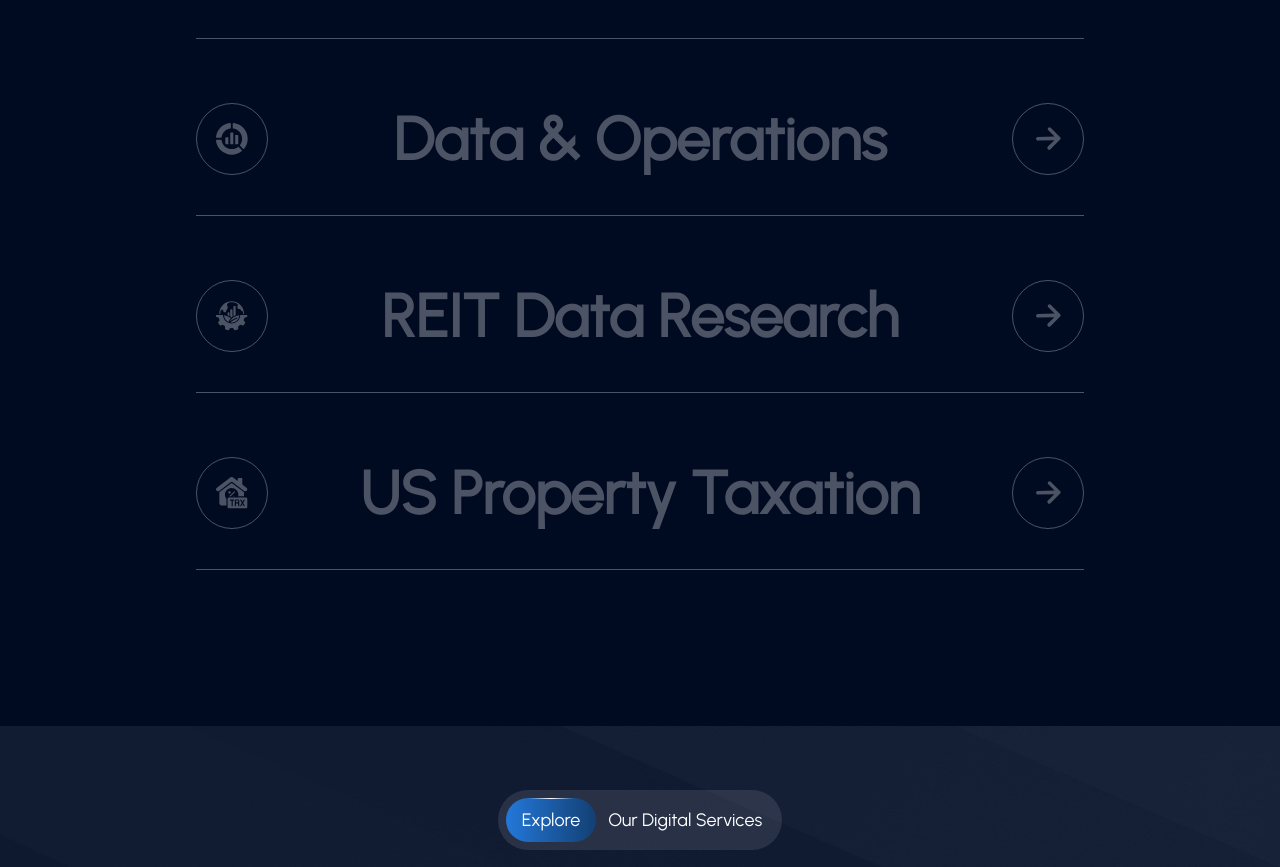
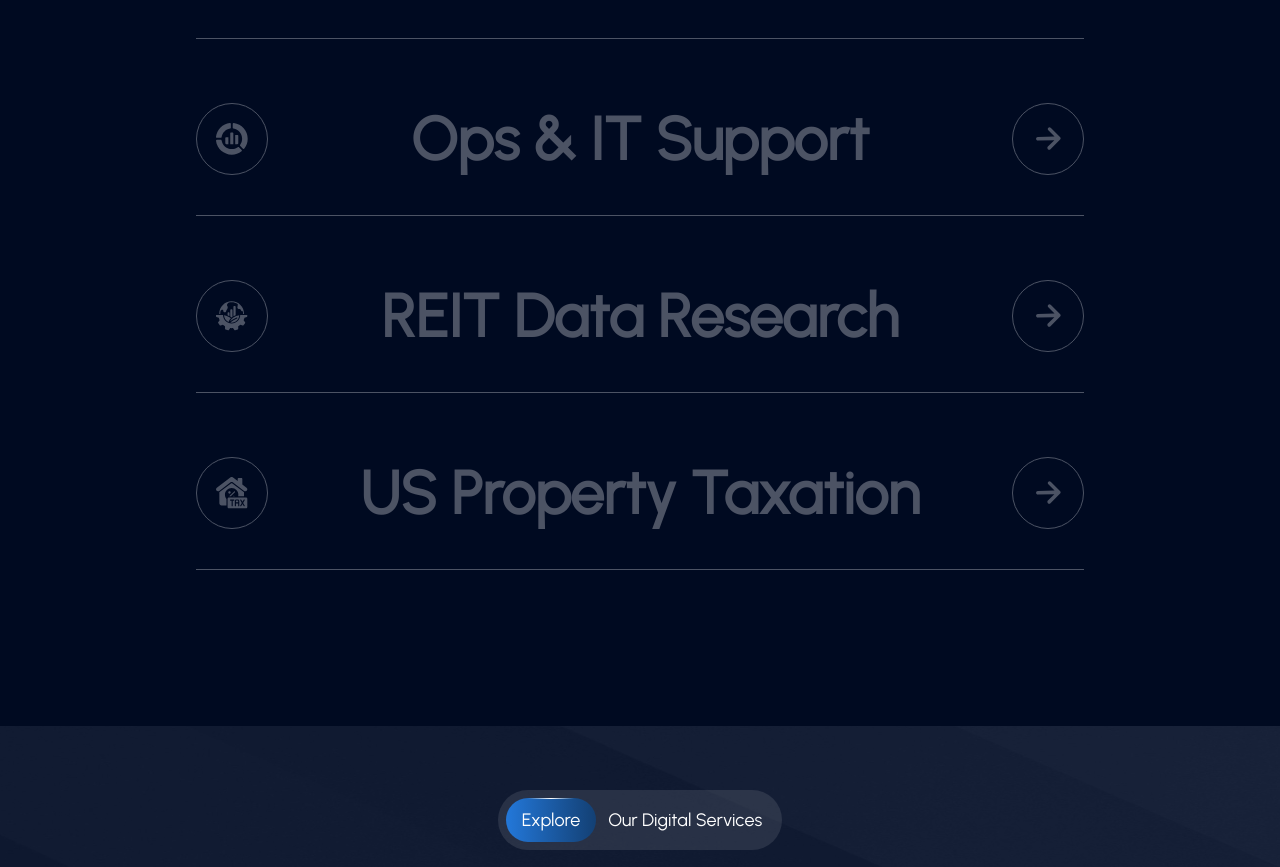
Before and after one commit to bmybrand/resolute-digitals, a Next.js app: page /about in a window 1280 px wide. Shown: the part 4861-5728 px from the top of the page. Built offline with nearby package versions, Linux system fonts and the light colour scheme.

Commit message:
changes for text

```diff
--- a/components/Home/Forthsec.tsx
+++ b/components/Home/Forthsec.tsx
@@ -47,8 +47,7 @@ export const Forthsec = () => {
         {/* Paragraphs */}
         <p className='text-base sm:text-lg text-[#A9ABBE] leading-7 sm:leading-8 regular pb-10
     border-b border-[#3f3f3f]'>
-          Get unmatched clarity across global real estate markets with precise, investor-ready data. We provide deep visibility into property performance, sustainability metrics, and regulatory requirements-helping asset managers, REITs, and financial institutions make confident, compliant, and forward-looking decisions. From ESG certifications to complex cross-border tax insights, our team delivers the accuracy and transparency modern real estate portfolios demand.
-        </p>
+         Get unmatched clarity across real estate portfolios with structured, institutional-grade data. We provide deep visibility into property fundamentals, sustainability metrics, and climate-related insights—helping REITs, asset managers, and institutional data consumers make confident, compliant, and forward-looking decisions.From property-level identifiers and asset characteristics to ESG disclosures, green asset analytics, and portfolio-level sustainability indicators, we transform complex and fragmented information into standardized, reliable datasets designed for benchmarking, analysis, and long-term portfolio strategy.  </p>
 
 
         <div className="flex flex-row gap-7 pt-10">
--- a/components/services/servies.tsx
+++ b/components/services/servies.tsx
@@ -39,12 +39,17 @@ const servicesData = [
     bubbles: ["SEO Services", "Social Ads", "Paid Campaigns", "Email Marketing"],
   },
   {
-    title: "Data & Operations",
+    title: "Ops & IT Support",
     image: "/assets/Group (11).svg",
     image1: "/assets/Group (10).svg",
     link: "/services/data-operations",
-    bubbles: ["Data Analytics", "Automation", "Data Modeling", "CRM Systems"],
-  },
+    bubbles: [
+  "Network Management",
+  "Server Monitoring",
+  "Cloud Operations",
+  "Patch Management",
+]
+,},
   {
     title: "REIT Data Research",
     image: "/assets/Group 1597883952 (1).svg",
```
